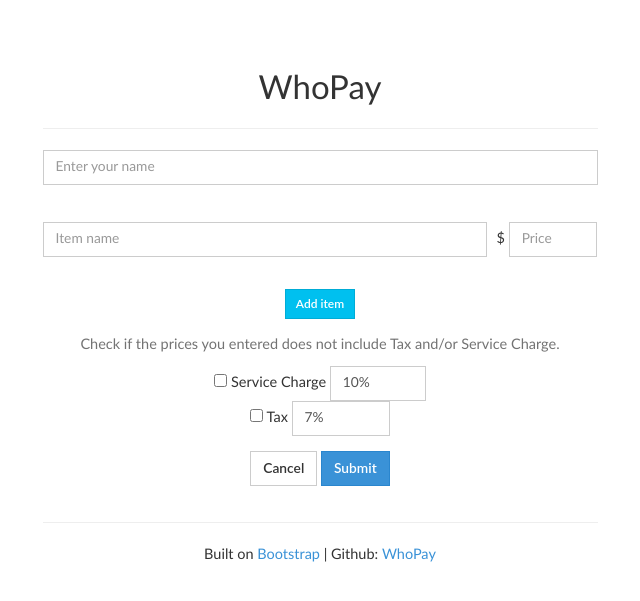
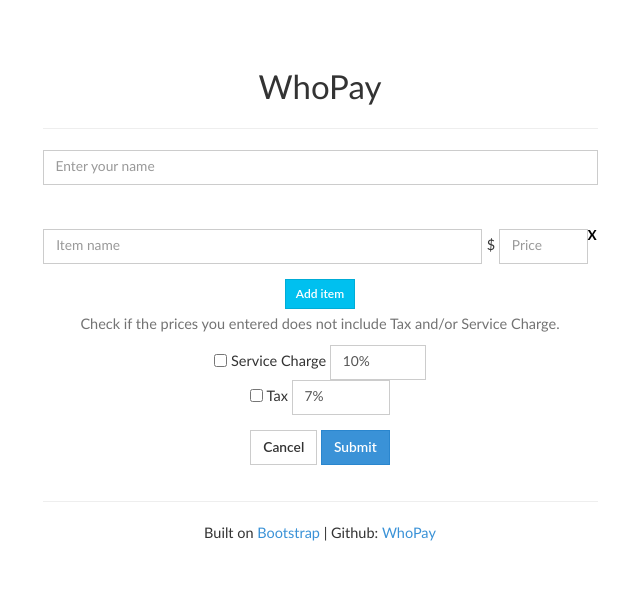
Before and after one commit to kiangkuang/WhoPay, a CodeIgniter app: page /database/index.php/main/create in a window 1280 px wide. Shown: the top 601 px of the page, without its empty margins (320-960 px from the left). Run offline with CodeIgniter, Linux system fonts and the light colour scheme; style sheets or scripts are compiled from the project's sources; some libraries are stand-ins or nearby versions; some web fonts are replaced.

Commit message:
Added functionality to delete items from create page

```diff
--- a/application/views/create.php
+++ b/application/views/create.php
@@ -34,13 +34,13 @@ defined('BASEPATH') OR exit('No direct script access allowed');
 
 								<!-- <label>Items:</label><br> -->
 								<p>
-									<input type="text" class="form-control itemname" name="items[]" placeholder="Item name"><span class="dollarsign">$ </span><input type="text" class="form-control itemcost" name="itemcosts[]" placeholder="Price">
+									<input type="text" class="form-control itemname" name="items[]" placeholder="Item name"><span class="dollarsign">$ </span><input type="text" class="form-control itemcost" name="itemcosts[]" placeholder="Price"><label><a href="#" type="button" class="close remitem">x</a></label>
 								</p>
 							</div>
-							<br>
-							<!-- Button to add Items -->
-							<button type="button" class="btn btn-info btn-sm" id="additem">Add item</button>
 						</div>
+
+						<!-- Button to add Items -->
+						<button type="button" class="btn btn-info btn-sm" id="additem">Add item</button>
 
 						<!-- Tax and Service Charge -->
 						<p class="help-block">Check if the prices you entered does not include Tax and/or Service Charge.</p>
--- a/assets/assets/css/style.css
+++ b/assets/assets/css/style.css
@@ -67,7 +67,7 @@
 
 .itemname {
 	display: inline-block;
-	width:80%;
+	width:79%;
 }
 
 .itemcost {
@@ -76,5 +76,5 @@
 }
 
 .dollarsign {
-  padding-left: 10px;
+  padding-left: 5px;
 }
--- a/assets/dist/js/create.js
+++ b/assets/dist/js/create.js
@@ -1,4 +1,28 @@
-// Append item to itemlist
-$('#additem').click(function(){
-    $('#itemlist').append('<p><input type="text" class="form-control itemname" name="items[]" placeholder="Item name"><input type="text" class="form-control itemcost" name="itemcosts[]" placeholder="Price of Item"></p>');
+$(function(){
+	var itemlist = $('#itemlist');
+	var count = $('#itemlist p').size();
+
+	// Adding new items
+	$('#additem').click(function(){
+		$('<p><input type="text" class="form-control itemname" name="items[]" placeholder="Item name"><span class="dollarsign">$ </span><input type="text" class="form-control itemcost" name="itemcosts[]" placeholder="Price"><label><a href="#" type="button" class="close remitem">x</a></label></p>').appendTo(itemlist);
+		count++;
+		console.log(count);
+		removeItem();
+		return false;
+	});
+
+	// Removing items
+
+	function removeItem(){
+		$('.remitem').click(function(){
+			if(count > 1) {
+				$(this).parents('p').remove();
+				count--;
+				console.log("reduced 1");
+			} else {
+				console.log("failed count check");
+			}
+			return false;
+		});
+	}
 });
```
